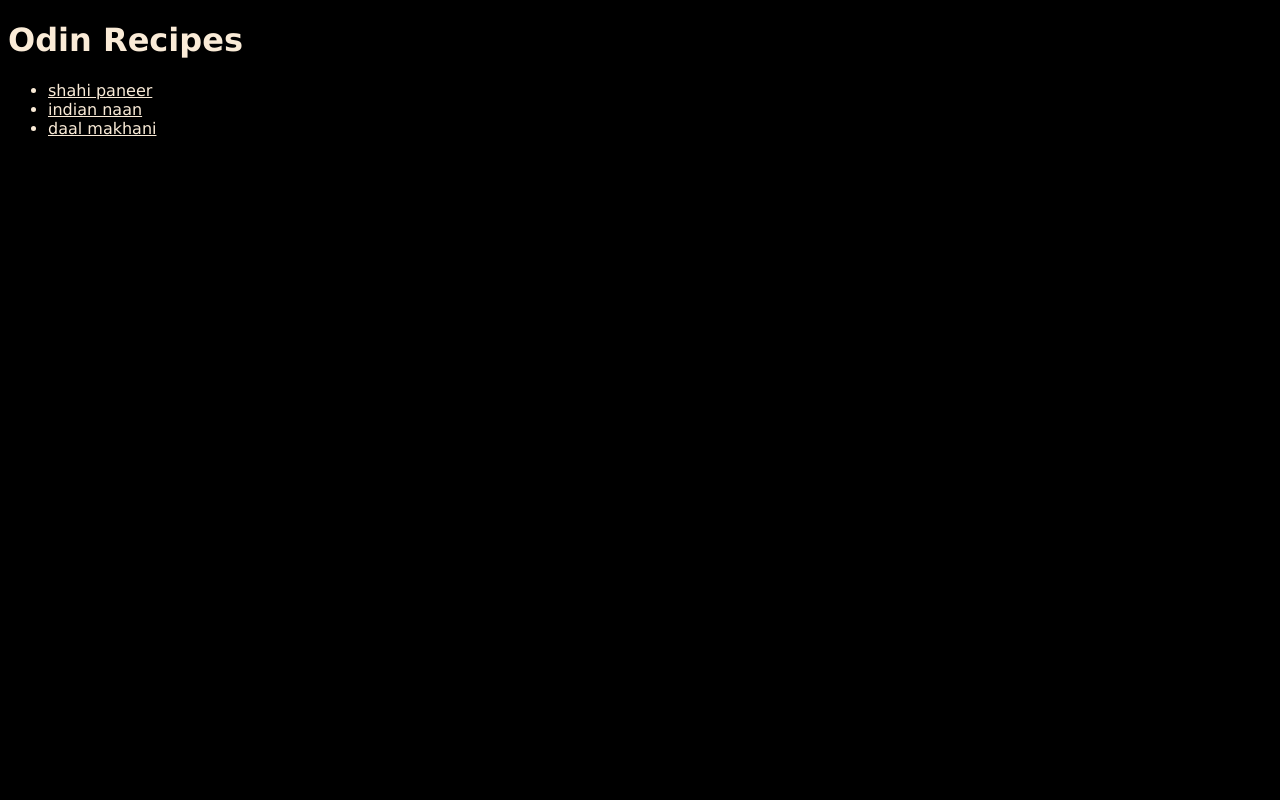
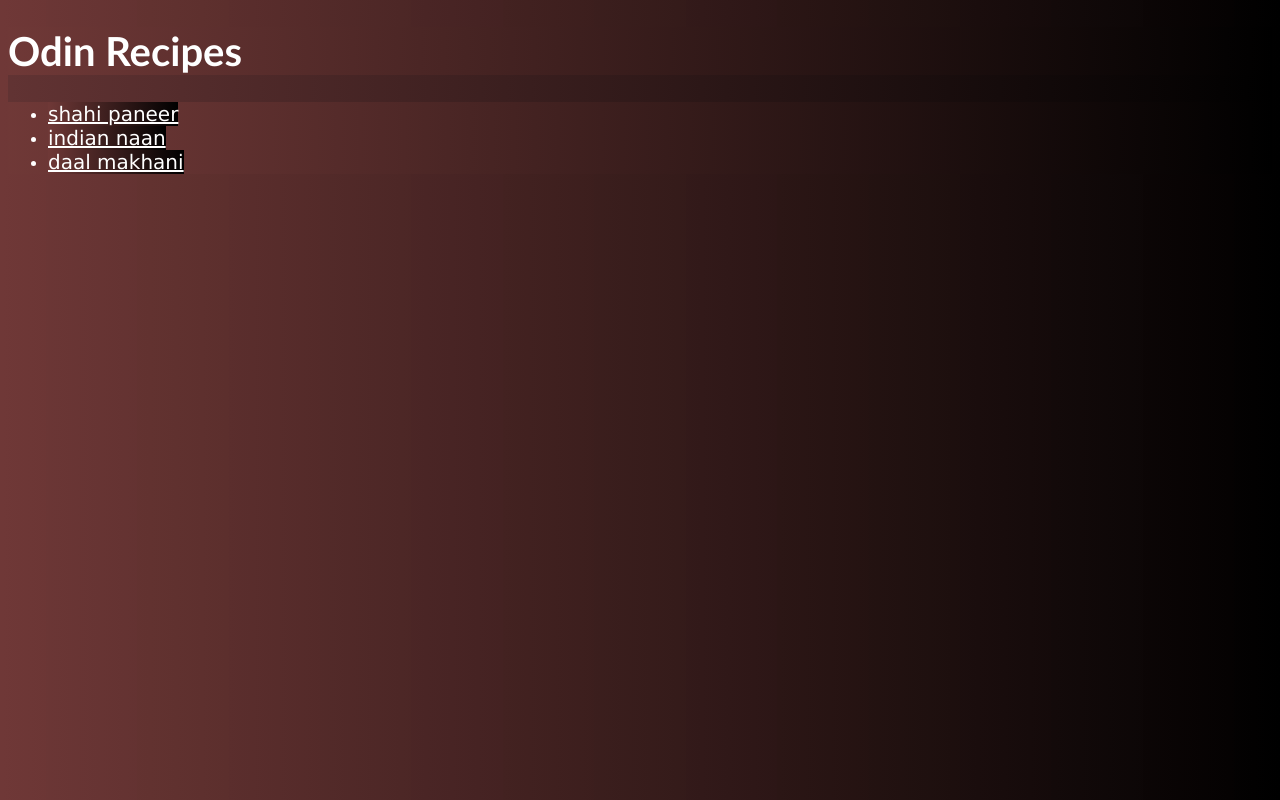
Before and after one commit to icarus5851/odin-recipes, a plain HTML site: page index.html in a window 1280 px wide. Drawn offline with Linux system fonts and the light colour scheme.

Commit message:
added some more css

```diff
--- a/index.html
+++ b/index.html
@@ -4,21 +4,22 @@
     <meta charset="UTF-8">
     <meta name="viewport" content="width=device-width, initial-scale=1.0">
     <title>Document</title>
+    <link href="styles.css" rel="stylesheet">
     <style>
-        *{
-            background-color: black;
-            font-family: Verdana, Geneva, Tahoma, sans-serif;
-            color:antiquewhite;
+        a{
+        font-size: 20px ;
         }
+
     </style>
 </head>
-<body>
-    <h1>Odin Recipes</h1>
-
+<body style=background-color:black>
+    <h1 class="title">Odin Recipes</h1>
+    <div class="list">
     <ul>
-        <li><a href="recipes/shahipaneer.html">shahi paneer</a></li>
-        <li><a href="recipes/indiannaan.html">indian naan</a></li>
-        <li><a href="recipes/daalmakhani.html">daal makhani</a></li>
+        <li><a href="recipes/shahipaneer.html" target ="_blank" >shahi paneer</a></li>
+        <li><a href="recipes/indiannaan.html" target ="_blank" >indian naan</a></li>
+        <li><a href="recipes/daalmakhani.html" target ="_blank" >daal makhani</a></li>
     </ul>
+</div>
 </body>
 </html>
--- /dev/null
+++ b/styles.css
@@ -0,0 +1,27 @@
+* {
+    font-family: Verdana, sans-serif;
+    color: rgb(255, 255, 255);
+    background-color:tomato;
+    background-image: linear-gradient(to right,rgba(103, 54, 54, 0.947),black);
+
+}
+
+
+.image{
+    width:100%;
+    max-width: 800px;
+    text-align: center;
+
+}
+.title{
+
+    font-weight: bold;
+    font-size: 40px;
+    font-family:'Gill Sans', 'Gill Sans MT', Calibri, 'Trebuchet MS', sans-serif;
+}
+h2{
+    font-family:'Gill Sans', 'Gill Sans MT', Calibri, 'Trebuchet MS', sans-serif;
+}
+a{
+    font-size: 18px ;
+}
```
Also changed, not shown: recipes/daalmakhani.html (+5 -10 lines), recipes/indiannaan.html (+4 -9 lines), recipes/shahipaneer.html (+4 -9 lines), images/Dal-Makhani-New-3.jpg (added), images/ShahiPaneer.jpg (added), images/naan.jpg (added).
